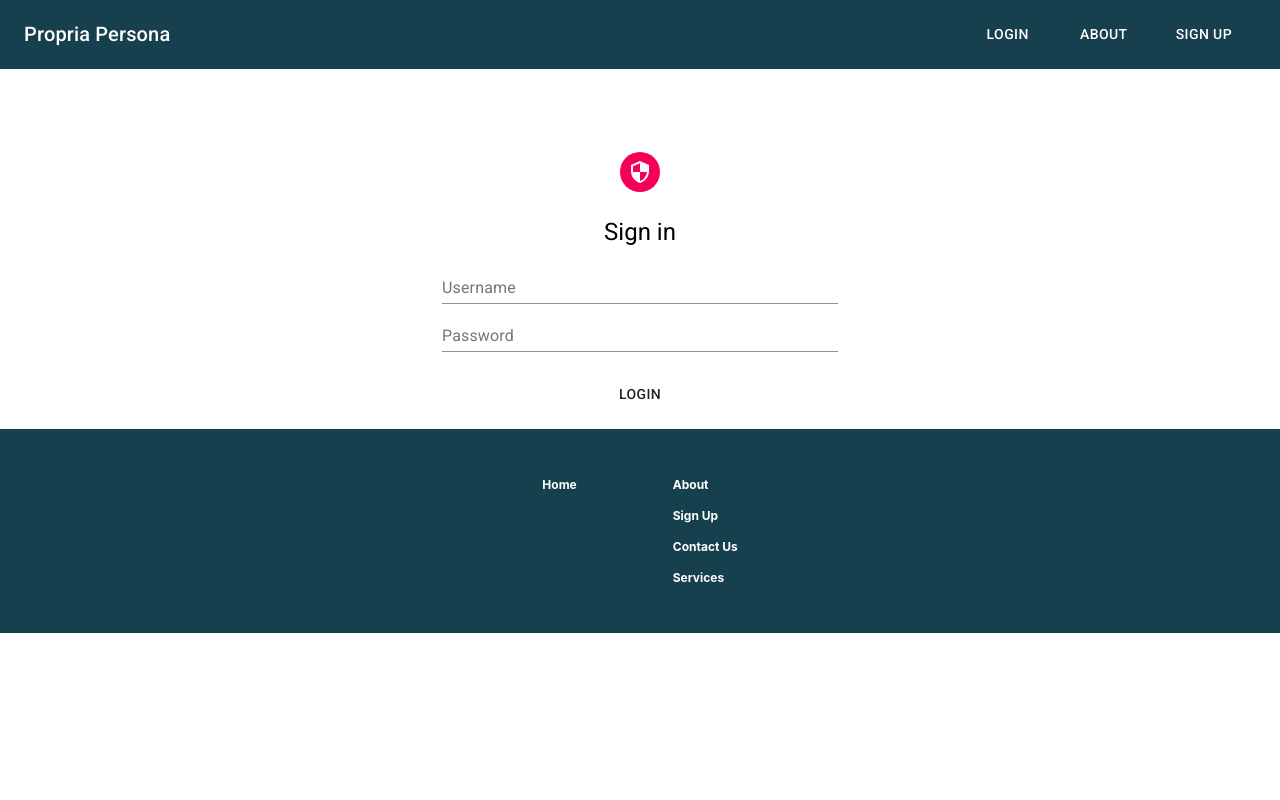
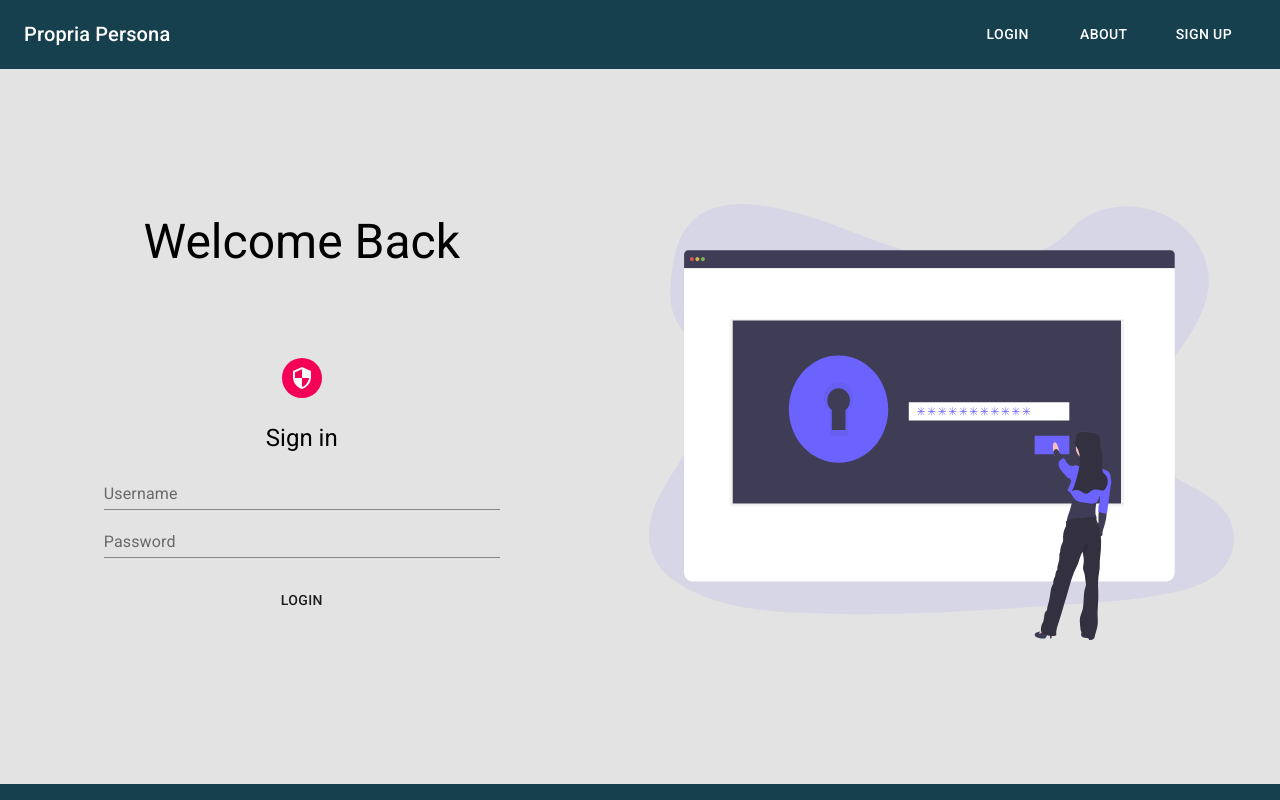
Before and after one commit to propriapersona/propriapersona-fe, a React (Create React App) app: page /login in a window 1280 px wide. Shown: the top 800 px of the page. Built offline with nearby package versions, Linux system fonts and the light colour scheme.

Commit message:
Styling changes to Login page.

```diff
--- a/src/App.css
+++ b/src/App.css
@@ -12,6 +12,7 @@
 
 .login-wrapper {
   width: 40%;
+  background-color: rgb(255, 255, 255, 0.7);
 }
 
 .uvp-wrapper {
--- a/src/components/Login.js
+++ b/src/components/Login.js
@@ -1,14 +1,45 @@
 import React from "react";
 import LoginForm from "./LoginForm.js";
 import Nav from "./Nav.js";
+import { makeStyles } from "@material-ui/core/styles";
+import Grid from "@material-ui/core/Grid";
+import Typography from "@material-ui/core/Typography";
+import login_main from "../assets/login_main.svg";
 
-function Login() {
+const useStyles = makeStyles((theme) => ({
+  mainContainer: {
+    backgroundColor: "#E3E3E3",
+    height: "90vh",
+  },
+  formContainer: {
+    width: "40%",
+  },
+}));
+
+const Login = () => {
+  const classes = useStyles();
+
   return (
     <>
       <Nav />
-      <LoginForm />
+      <Grid
+        container
+        justify="space-around"
+        alignItems="center"
+        className={classes.mainContainer}
+      >
+        <Grid item className={classes.formContainer}>
+          <Typography variant="h3" gutterBottom="true" align="center">
+            Welcome Back
+          </Typography>
+          <LoginForm />
+        </Grid>
+        <Grid item>
+          <img src={login_main} alt="authentication" />
+        </Grid>
+      </Grid>
     </>
   );
-}
+};
 
 export default Login;
--- a/src/components/LoginForm.js
+++ b/src/components/LoginForm.js
@@ -37,7 +37,7 @@ const useStyles = makeStyles((theme) => ({
     flexDirection: "column",
   },
   container: {
-    backgroundColor: "rgba(255, 255, 255, 0.7)",
+    backgroundColor: "transparent",
   },
 }));
 
--- a/src/components/SignUp.js
+++ b/src/components/SignUp.js
@@ -51,7 +51,9 @@ const SignUp = () => {
         alignItems="center"
       >
         <Grid item>
-          <Typography variant="h4">Let's Get Started</Typography>
+          <Typography variant="h4" gutterBottom="true">
+            Let's Get Started
+          </Typography>
           <Box
             component="form"
             display="flex"
```
